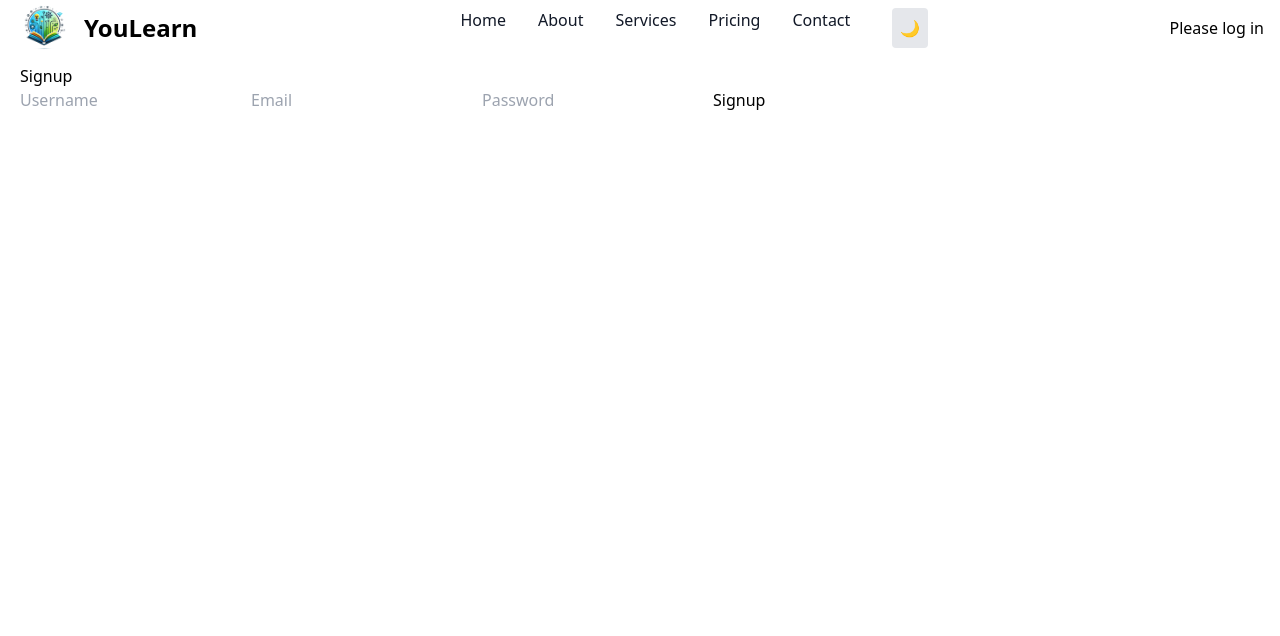
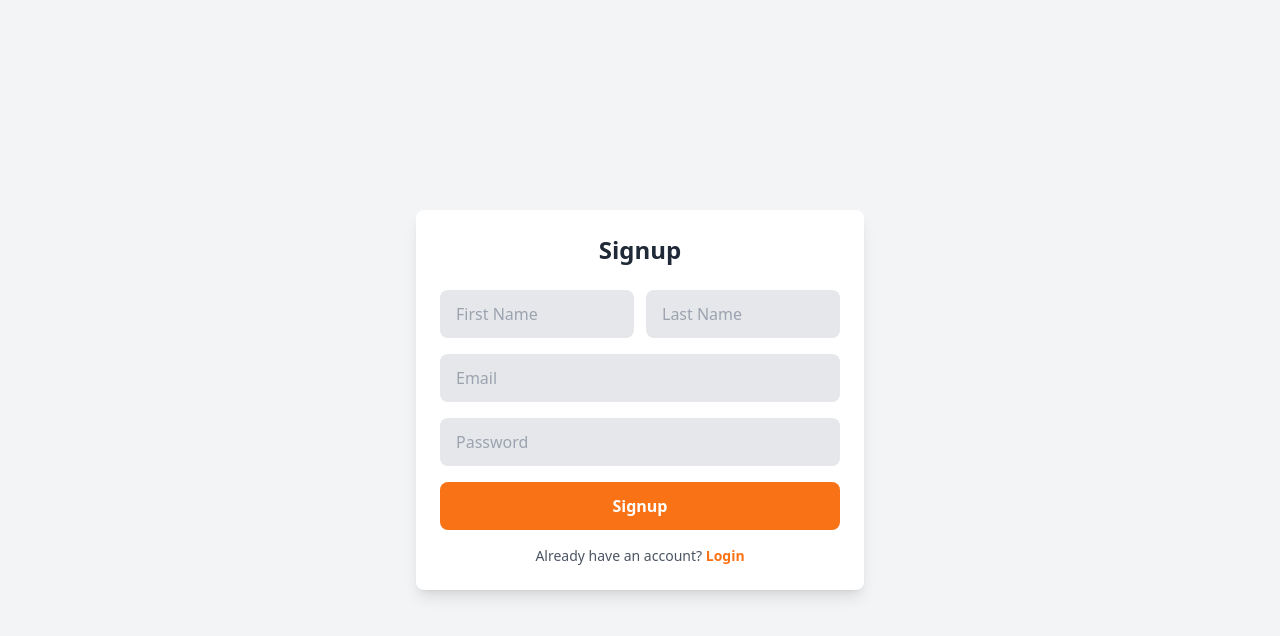
Before and after one commit to ami1manna/Yt-Notes, a React (Vite) app in the folder frontend/: page /signup in a window 1280 px wide. Shown: the top 636 px of the page. Built offline with nearby package versions, Linux system fonts and the light colour scheme; no server answers.

Commit message:
added css for login , Signup

```diff
--- a/frontend/src/App.jsx
+++ b/frontend/src/App.jsx
@@ -1,44 +1,28 @@
-
-import { createBrowserRouter, RouterProvider } from 'react-router-dom';
-
+import { createBrowserRouter, RouterProvider, Route, createRoutesFromElements } from 'react-router-dom';
 import RootLayout from './pages/RootLayout';
 import Signup from './pages/Signup';
 import Home from './pages/Home';
 import AddPlaylist from './components/widgets/AddPlaylist';
 import Login from './pages/Login';
 
+const router = createBrowserRouter(
+  createRoutesFromElements(
+    <>
+      {/* Routes inside RootLayout */}
+      <Route path="/" element={<RootLayout />}>
+        <Route index element={<Home />} />
+        <Route path="addPlaylist" element={<AddPlaylist />} />
+      </Route>
+
+      {/* Separate Routes for Login and Signup (No RootLayout) */}
+      <Route path="/login" element={<Login />} />
+      <Route path="/signup" element={<Signup />} />
+    </>
+  )
+);
+
 function App() {
-  const router = createBrowserRouter([
-    {
-      path: '/',
-      element: <RootLayout />,
-      children: [
-        {
-          path: "/",
-          element: <Home />
-        },
-        {
-          path: "/addPlaylist",
-          element: <AddPlaylist />
-        },
-
-        {
-          path: "/signup",
-          element: <Signup />
-        },
-        {
-          path: "/login",
-          element: <Login />
-        }
-
-      ]
-    }
-  ]);
-  return (
-
-      <RouterProvider router={router}></RouterProvider>
-
-  )
+  return <RouterProvider router={router} />;
 }
 
-export default App
+export default App;
--- /dev/null
+++ b/frontend/src/components/ui/PlainButton.jsx
@@ -0,0 +1,19 @@
+import React from "react";
+
+const PlainButton = ({ children, onClick}) => {
+  return (
+    <button
+      className="relative flex items-center justify-center font-semibold text-sm px-4 py-2 rounded-full
+                 bg-orange-500 text-white shadow-md transition-all transform
+                 hover:bg-orange-600 hover:shadow-orange-400 hover:shadow-lg hover:-translate-y-1
+                 active:bg-orange-700 active:scale-95
+                 dark:bg-orange-600 dark:hover:bg-orange-700 dark:shadow-orange-500
+                 "
+      onClick={onClick}
+    >
+      {children}
+    </button>
+  );
+};
+
+export default PlainButton;
--- a/frontend/src/components/ui/Profile.jsx
+++ b/frontend/src/components/ui/Profile.jsx
@@ -1,16 +1,21 @@
 import { useContext } from 'react';
 import { AuthContext } from '../../context/AuthContext';
-import { NavLink } from 'react-router-dom';
+import { useNavigate } from 'react-router-dom';
+import PlainButton from './PlainButton';
 
 export default function Profile() {
   const { user, logout } = useContext(AuthContext);
+  const navigate = useNavigate();
 
-  if (!user) return <NavLink to='/login'>Please log in</NavLink>;
+  if (!user)
+    return (
+      <PlainButton onClick={() => navigate('/login')}>Login</PlainButton>
+    );
 
   return (
     <div>
-      <h1>Welcome {user.username}!</h1>
-      <button onClick={logout}>Logout</button>
+      {/* <h1>Welcome {user.username}!</h1> */}
+      <PlainButton onClick={logout}>Logout</PlainButton>
     </div>
   );
 }
--- a/frontend/src/pages/Login.jsx
+++ b/frontend/src/pages/Login.jsx
@@ -1,18 +1,19 @@
-import { useContext } from 'react';
-import { AuthContext } from '../context/AuthContext';
-import {useState,useRef} from 'react';
-function Login() {
+import { useContext, useState } from "react";
+import { AuthContext } from "../context/AuthContext";
+import { useNavigate } from "react-router-dom";
+
+const Login = () => {
   const { login, error, loading } = useContext(AuthContext);
-  const [email, setEmail] = useState('');
-  const [password, setPassword] = useState('');
+  const [email, setEmail] = useState("");
+  const [password, setPassword] = useState("");
+  const navigate = useNavigate();
 
   const handleSubmit = async (e) => {
     e.preventDefault();
     try {
       await login(email, password);
-      // Redirect on success
+      navigate("/"); // Redirect to home or another page on success
     } catch (err) {
-      // Error is handled by context, but you can add additional handling here
       console.error(err);
     }
   };
@@ -20,24 +21,49 @@ function Login() {
   if (loading) return <div>Loading...</div>;
 
   return (
-    <form onSubmit={handleSubmit}>
-      {error && <div style={{ color: 'red' }}>{error}</div>}
+    <div className="flex flex-col justify-center items-center w-full h-screen bg-gray-100 dark:bg-gray-900 px-5">
+      <div className="w-full max-w-md bg-white dark:bg-gray-800 p-6 rounded-lg shadow-lg">
+        <h2 className="text-2xl font-semibold text-center text-gray-800 dark:text-white mb-6">
+          Login
+        </h2>
+        <form onSubmit={handleSubmit} className="space-y-4">
+          {error && (
+            <div className="text-red-500 text-center font-semibold">
+              {error}
+            </div>
+          )}
           <input
             type="email"
             value={email}
             onChange={(e) => setEmail(e.target.value)}
+            required
             placeholder="Email"
-        required
+            className="w-full px-4 py-3 rounded-lg bg-gray-200 dark:bg-gray-700 text-gray-800 dark:text-white focus:outline-none focus:ring-2 focus:ring-orange-500"
           />
           <input
             type="password"
             value={password}
             onChange={(e) => setPassword(e.target.value)}
+            required
             placeholder="Password"
-        required
+            className="w-full px-4 py-3 rounded-lg bg-gray-200 dark:bg-gray-700 text-gray-800 dark:text-white focus:outline-none focus:ring-2 focus:ring-orange-500"
           />
-      <button type="submit">Login</button>
+          <button
+            type="submit"
+            className="w-full mt-4 py-3 bg-orange-500 text-white font-semibold rounded-lg hover:bg-orange-600 transition-all"
+          >
+            Login
+          </button>
         </form>
+        <p className="mt-4 text-center text-gray-600 dark:text-gray-300 text-sm">
+          Don't have an account?{" "}
+          <a href="/signup" className="text-orange-500 font-semibold">
+            Sign up
+          </a>
+        </p>
+      </div>
+    </div>
   );
-}
+};
+
 export default Login;
--- a/frontend/src/pages/Signup.jsx
+++ b/frontend/src/pages/Signup.jsx
@@ -3,7 +3,8 @@ import { AuthContext } from "../context/AuthContext";
 import { useNavigate } from "react-router-dom";
 
 const Signup = () => {
-  const [username, setUsername] = useState("");
+  const [firstName, setFirstName] = useState("");
+  const [lastName, setLastName] = useState("");
   const [email, setEmail] = useState("");
   const [password, setPassword] = useState("");
   const { signup } = useContext(AuthContext);
@@ -11,19 +12,65 @@ const Signup = () => {
 
   const handleSignup = async (e) => {
     e.preventDefault();
-    await signup(username, email, password);
+    await signup((firstName + " " + lastName), email, password);
     navigate("/login");
   };
 
   return (
-    <div>
-      <h2>Signup</h2>
-      <form onSubmit={handleSignup}>
-        <input type="text" placeholder="Username" value={username} onChange={(e) => setUsername(e.target.value)} required />
-        <input type="email" placeholder="Email" value={email} onChange={(e) => setEmail(e.target.value)} required />
-        <input type="password" placeholder="Password" value={password} onChange={(e) => setPassword(e.target.value)} required />
-        <button type="submit">Signup</button>
-      </form>
+    <div className="flex flex-col justify-center items-center w-full h-screen bg-gray-100 dark:bg-gray-900 px-5">
+      <div className="w-full max-w-md bg-white dark:bg-gray-800 p-6 rounded-lg shadow-lg">
+        <h2 className="text-2xl font-semibold text-center text-gray-800 dark:text-white mb-6">
+          Signup
+        </h2>
+        <form onSubmit={handleSignup} className="space-y-4">
+          <div className="flex gap-3">
+            <input
+              type="text"
+              placeholder="First Name"
+              value={firstName}
+              onChange={(e) => setFirstName(e.target.value)}
+              required
+              className="w-1/2 px-4 py-3 rounded-lg bg-gray-200 dark:bg-gray-700 text-gray-800 dark:text-white focus:outline-none focus:ring-2 focus:ring-orange-500"
+            />
+            <input
+              type="text"
+              placeholder="Last Name"
+              value={lastName}
+              onChange={(e) => setLastName(e.target.value)}
+              required
+              className="w-1/2 px-4 py-3 rounded-lg bg-gray-200 dark:bg-gray-700 text-gray-800 dark:text-white focus:outline-none focus:ring-2 focus:ring-orange-500"
+            />
+          </div>
+          <input
+            type="email"
+            placeholder="Email"
+            value={email}
+            onChange={(e) => setEmail(e.target.value)}
+            required
+            className="w-full px-4 py-3 rounded-lg bg-gray-200 dark:bg-gray-700 text-gray-800 dark:text-white focus:outline-none focus:ring-2 focus:ring-orange-500"
+          />
+          <input
+            type="password"
+            placeholder="Password"
+            value={password}
+            onChange={(e) => setPassword(e.target.value)}
+            required
+            className="w-full px-4 py-3 rounded-lg bg-gray-200 dark:bg-gray-700 text-gray-800 dark:text-white focus:outline-none focus:ring-2 focus:ring-orange-500"
+          />
+          <button
+            type="submit"
+            className="w-full mt-4 py-3 bg-orange-500 text-white font-semibold rounded-lg hover:bg-orange-600 transition-all"
+          >
+            Signup
+          </button>
+        </form>
+        <p className="mt-4 text-center text-gray-600 dark:text-gray-300 text-sm">
+          Already have an account?{" "}
+          <a href="/login" className="text-orange-500 font-semibold">
+            Login
+          </a>
+        </p>
+      </div>
     </div>
   );
 };
```
Lines whose indentation alone changed are shown as unchanged.
